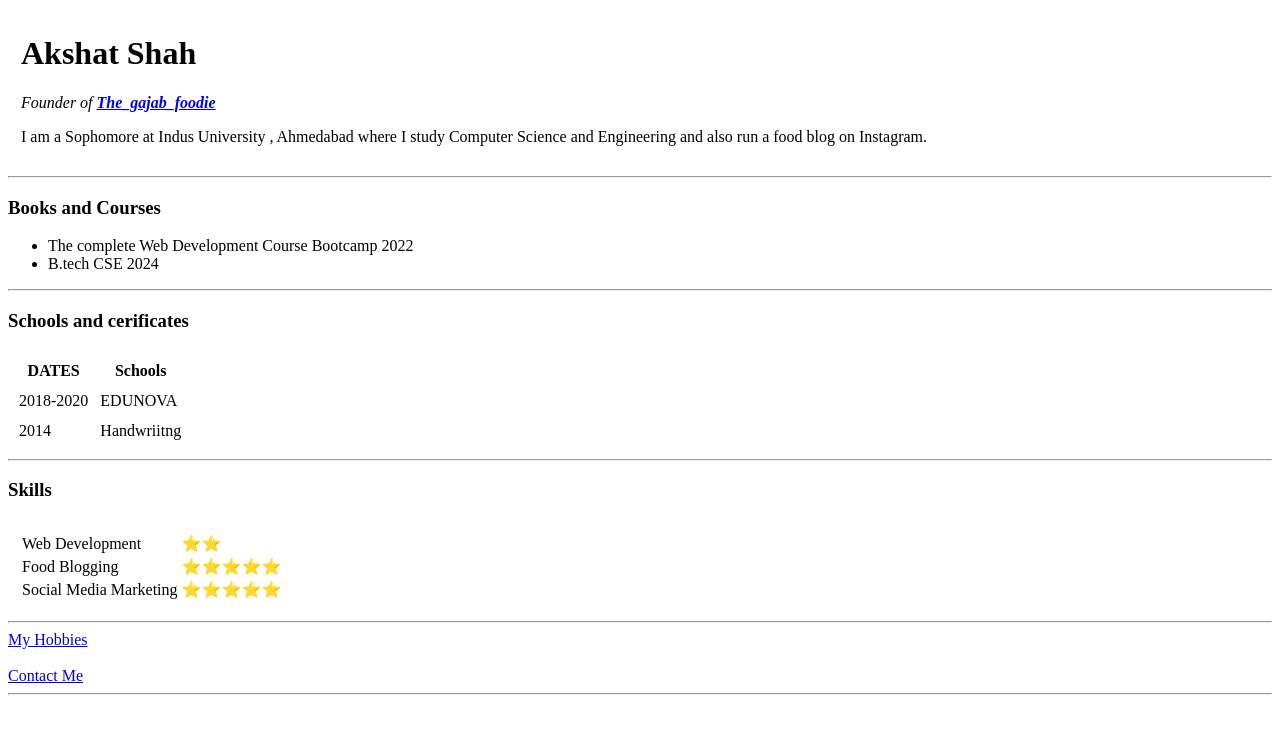
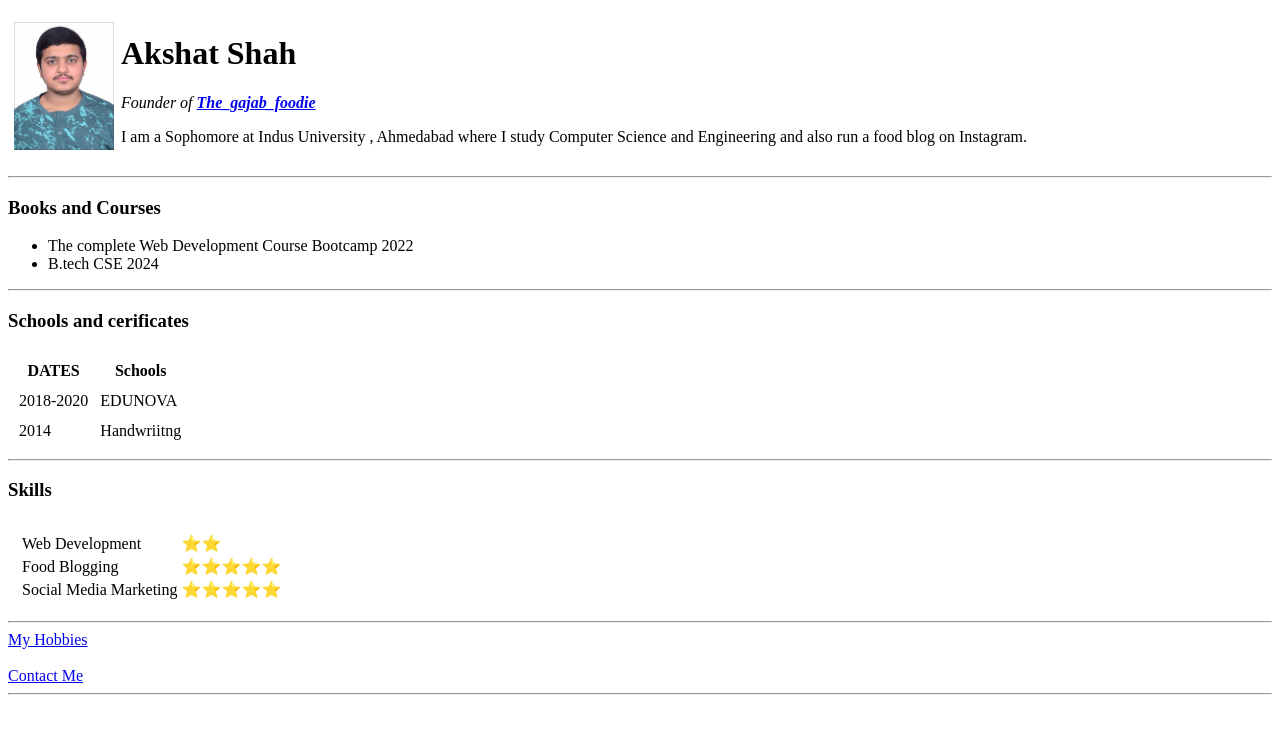
Before and after one commit to akshatshahh/cv, a plain HTML site: page index.html in a window 1280 px wide. Drawn offline with Linux system fonts and the light colour scheme.

Commit message:
Update index.html
picture added

```diff
--- a/index.html
+++ b/index.html
@@ -10,7 +10,7 @@
   <table cellspacing="5">
     <tr>
       <td>
-        <!--<img src="coffee-modified.png" alt="Food is life">-->
+        <img src="akshat personal pic.jpeg" alt="Food is life" width = "100px">
       </td>
       <td>
         <h1>Akshat Shah </h1>
```
